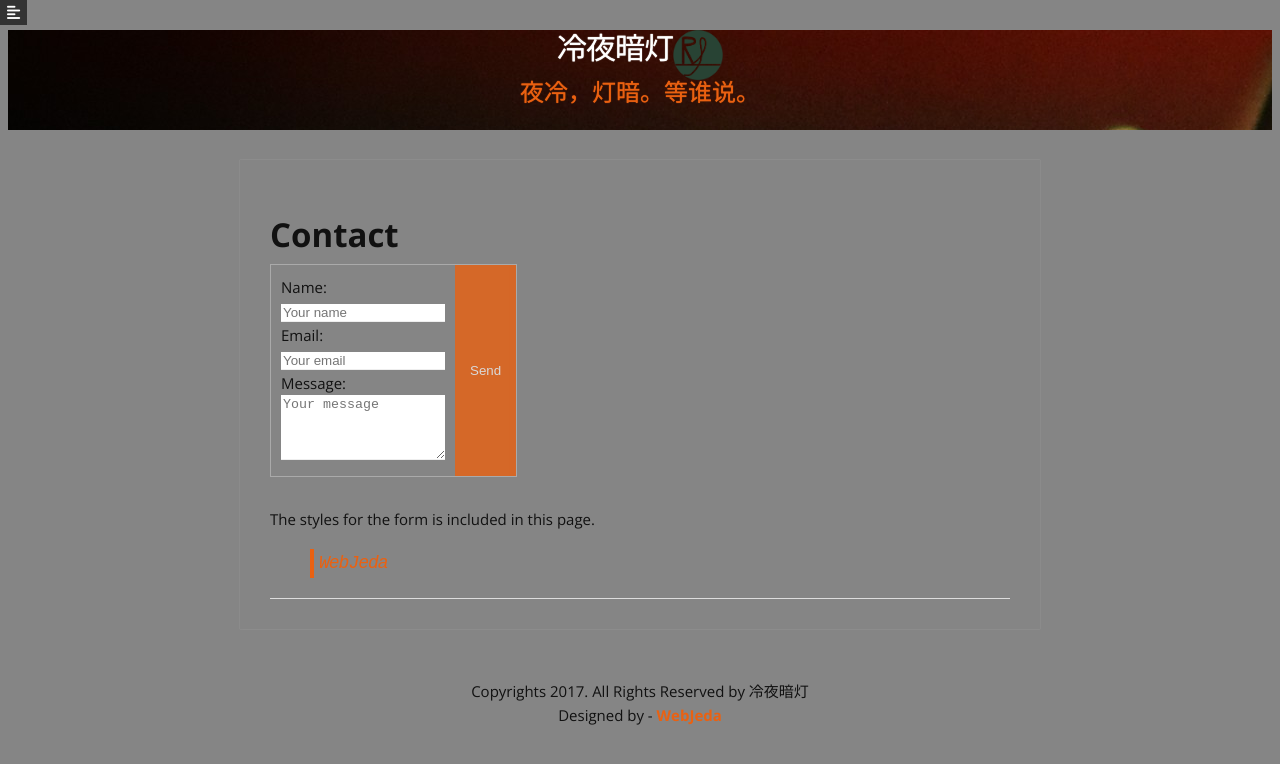
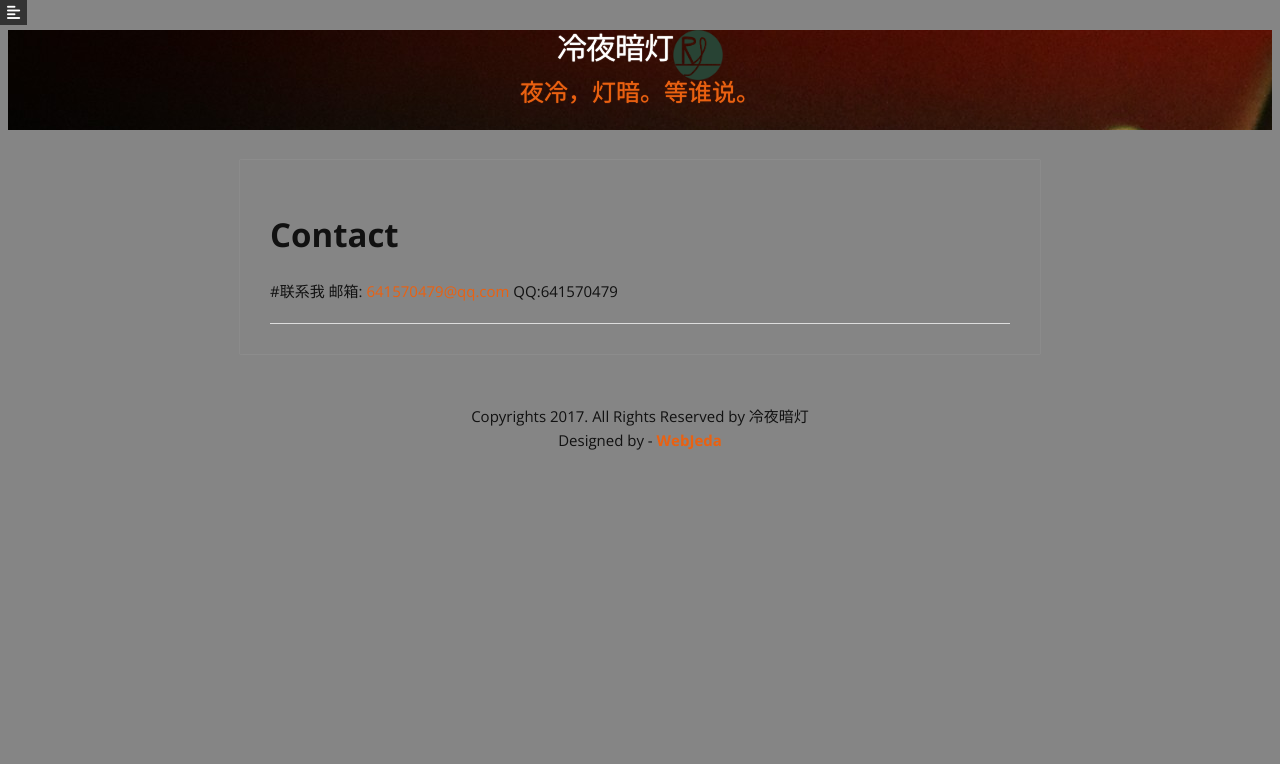
Before and after one commit to GitHubNull/GitHubNull.github.io, a Jekyll site: the page built from _pages/contact.md, in a window 1280 px wide. Shown: the top 764 px of the page. Built offline with Jekyll 4.4.1, drawn with Linux system fonts in a browser that asks for light colours; nearby versions of some CDN libraries.

Commit message:
update 2017年 01月 17日 星期二 19:34:36 CST

```diff
--- a/_pages/contact.md
+++ b/_pages/contact.md
@@ -3,84 +3,6 @@ title: Contact
 layout: post
 permalink: /contact/
 ---
-
-
-<style>
-.contact-li {
-    list-style: none;
-}
-
-.contact-input {
-    border:none;
-    border-bottom: 1px solid #eee;
-    width: 12em;
-}
-
-.contact-input:focus {
-    outline:none;
-    border-bottom: 1px solid #ea6111;
-}
-
-.contact-label {
-    display: block;
-}
-
-ul.contact-ul {
-    margin: 0;
-    padding: 10px;
-}
-
-#submit {
-    border:none;
-    background-color: #ea6111;
-    padding: 5px 15px;
-    color: #eee;
-    opacity: 0.8;
-}
-
-#submit:hover {
-    opacity: 1;
-    cursor: pointer;
-}
-
-
-#contact-form {
-    border: 1px solid #aaa;
-    display: inline-flex;
-    margin-bottom: 1em;
-}
-
-</style>
-
-<form id="contact-form" class="form" action="https://getsimpleform.com/messages?form_api_token={{site.api-token}}" method="POST" enctype="multipart/form-data">
-        <ul class="contact-ul">
-            <li class="contact-li">
-                <label class="contact-label" for="name">Name:</label>
-                <input type="text" placeholder="Your name" id="name" class="contact-input" name="name" tabindex="1"/>
-            </li>
-            <li class="contact-li">
-                <label class="contact-label" for="email">Email:</label>
-                <input type="email" placeholder="Your email" id="email" class="contact-input" name="email" tabindex="2"/>
-            </li>
-            <li class="contact-li">
-                <label class="contact-label" for="message">Message:</label>
-                <textarea class="contact-textarea" placeholder="Your message" class="contact-input" rows="4" id="message" name="message" tabindex="3"></textarea>
-            </li>
-
-        </ul>
-        <input type="submit" value="Send" id="submit"/>
-        <input type="hidden" name='redirect_to' value="http://blog.webjeda.com/thank-you/" />
-
-</form>
-The styles for the form is included in this page.
-<div id="fb-root"></div>
-<script>(function(d, s, id) {
-  var js, fjs = d.getElementsByTagName(s)[0];
-  if (d.getElementById(id)) return;
-  js = d.createElement(s); js.id = id;
-  js.src = "//connect.facebook.net/en_US/sdk.js#xfbml=1&version=v2.8&appId=1409800599270506";
-  fjs.parentNode.insertBefore(js, fjs);
-}(document, 'script', 'facebook-jssdk'));</script>
-
-
-<div class="fb-page" data-href="https://www.facebook.com/webjeda/" data-small-header="true" data-adapt-container-width="false" data-hide-cover="true" data-show-facepile="true"><blockquote cite="https://www.facebook.com/webjeda/" class="fb-xfbml-parse-ignore"><a href="https://www.facebook.com/webjeda/">WebJeda</a></blockquote></div>
+#联系我
+邮箱: <a href="mailto:641570479@qq.com">641570479@qq.com</a>
+QQ:641570479
```
Also changed, not shown: _pages/404.md (+1 -1 lines), _pages/about.md (+1 -2 lines).
